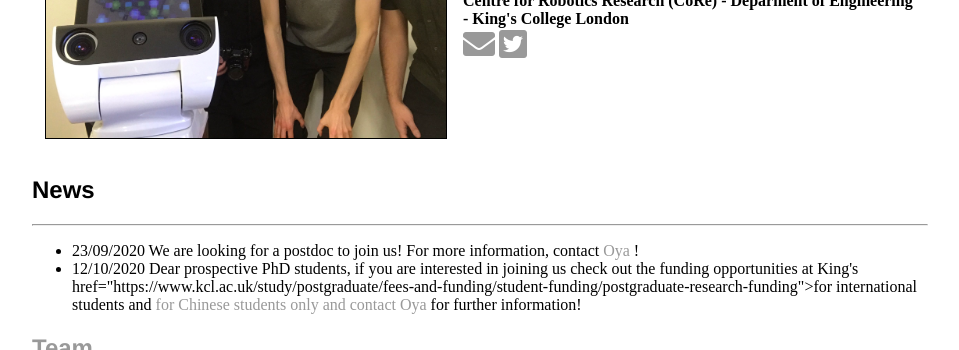
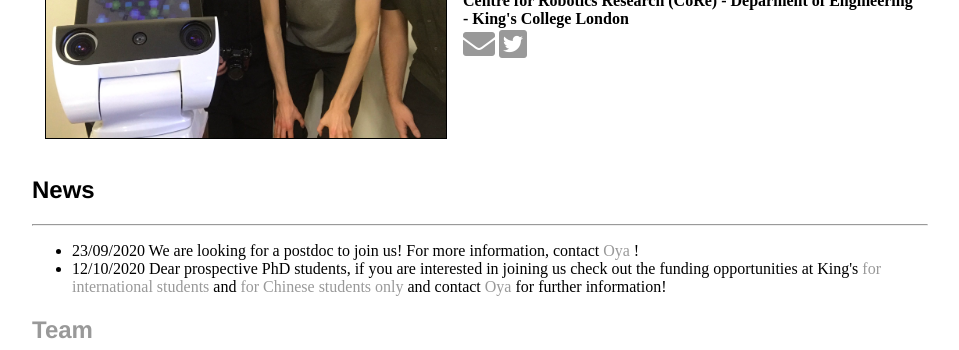
Before and after one commit to sairlab/sairlab.github.io, a Jekyll site: the page built from index.html, in a window 1280 px wide and 900 px high, scrolled down 345 px, cut to the strip 0-350 px from the top of the window. Shown: the whole strip, without its empty margins (160-1119 px from the left). Built offline with Jekyll 4.4.1, drawn with Linux system fonts in a browser that asks for light colours; a style sheet for code colours, icons or effects is not loaded.

Commit message:
fixed bugs

```diff
--- a/index.html
+++ b/index.html
@@ -37,7 +37,7 @@ title: SAIR lab
     <ul>
 
         <li> 23/09/2020 We are looking for a postdoc to join us! For more information, contact <a href="mailto:oya.celiktutan@kcl.ac.uk">Oya </a> ! </li>
-        <li> 12/10/2020 Dear prospective PhD students, if you are interested in joining us check out the funding opportunities at King's href="https://www.kcl.ac.uk/study/postgraduate/fees-and-funding/student-funding/postgraduate-research-funding">for international students </a> and <a href="https://www.kcl.ac.uk/study/funding/kings-china-scholarship-council-phd-scholarship-programme-k-csc"> for Chinese students only and contact <a href="mailto:oya.celiktutan@kcl.ac.uk">Oya </a> for further information! <a </a> </li>
+        <li> 12/10/2020 Dear prospective PhD students, if you are interested in joining us check out the funding opportunities at King's <a href="https://www.kcl.ac.uk/study/postgraduate/fees-and-funding/student-funding/postgraduate-research-funding">for international students </a> and <a href="https://www.kcl.ac.uk/study/funding/kings-china-scholarship-council-phd-scholarship-programme-k-csc"> for Chinese students only</a>  and contact <a href="mailto:oya.celiktutan@kcl.ac.uk">Oya </a> for further information! <a </a> </li>
 
     </ul>
 </section>
```
